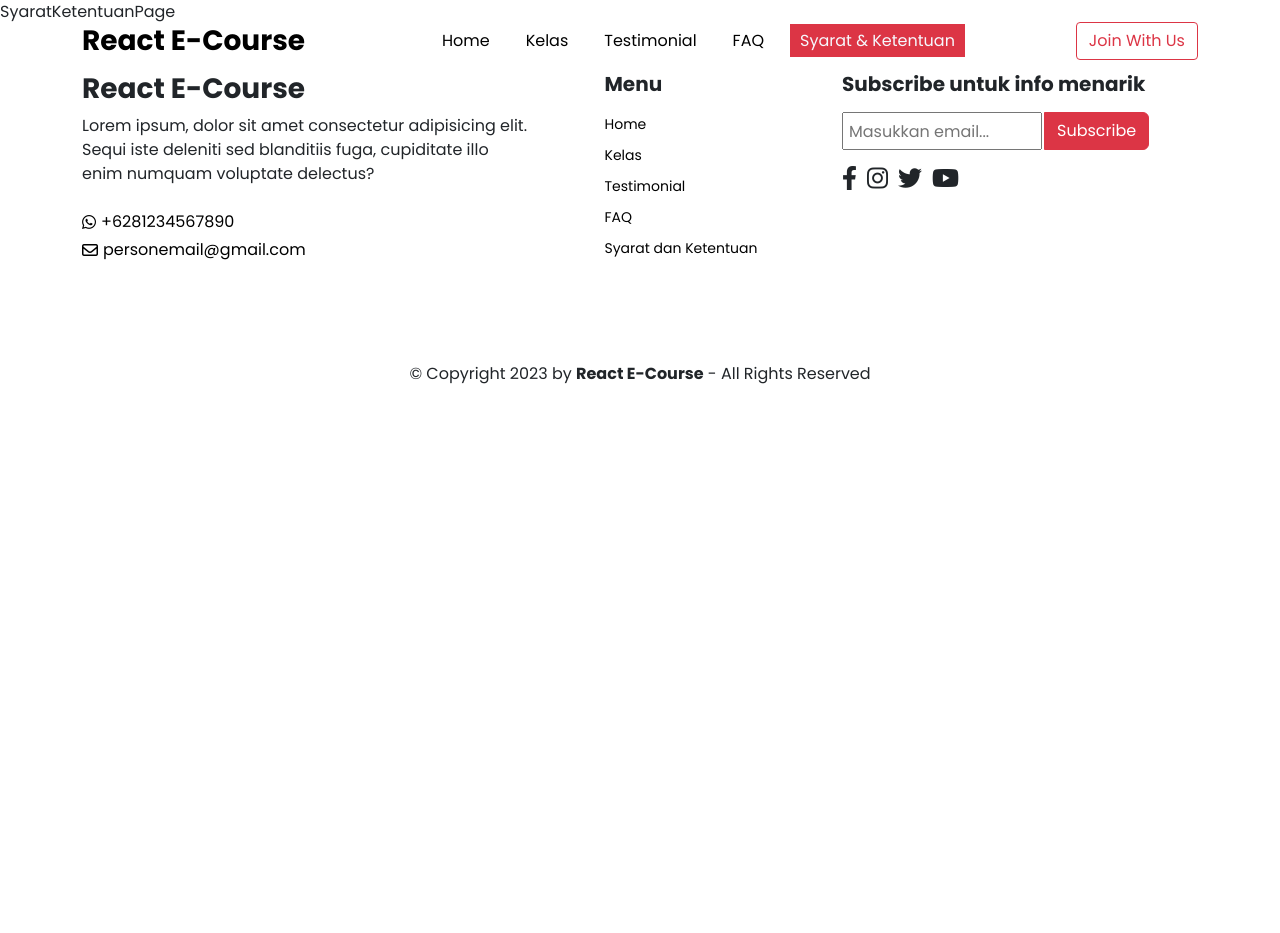
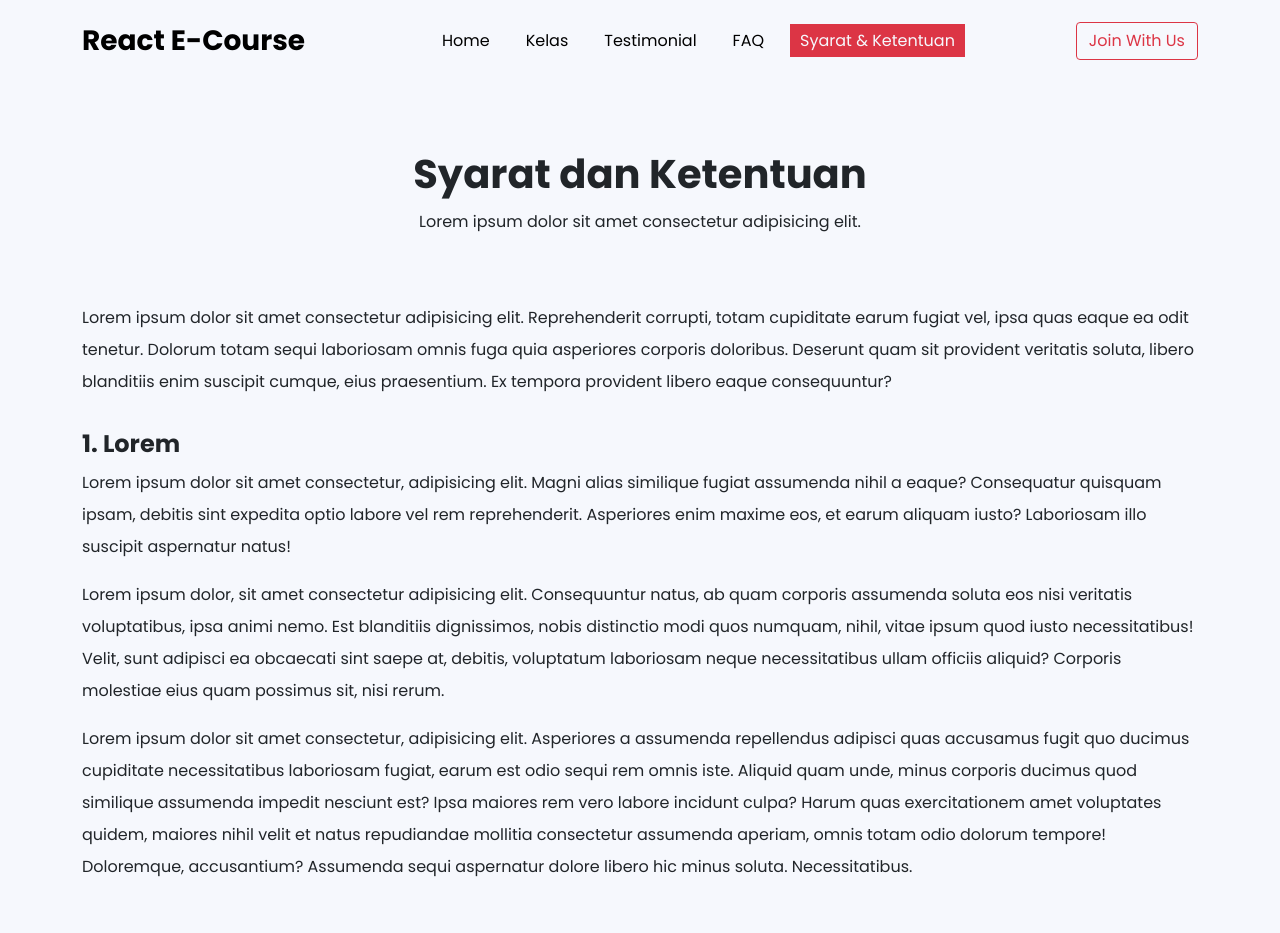
Before and after one commit to mhdryan09/react-web-course, a React (Vite) app: page /syarat-ketentuan in a window 1280 px wide. Shown: the top 933 px of the page. Before the commit the page ends 800 px from the top, so only its background shows below. Built offline with nearby package versions, Linux system fonts and the light colour scheme.

Commit message:
Membuat Halaman Syarat dan Ketentuan

```diff
--- a/src/main.css
+++ b/src/main.css
@@ -400,6 +400,16 @@ header {
   border-radius: 100%;
 }
 
+/* Syarat dan Ketentuan */
+.syarat-ketentuan-page .syarat-ketentuan {
+  padding-top: 150px;
+  background-color: var(--primary-color);
+}
+
+.syarat-ketentuan-page .syarat-ketentuan p {
+  line-height: 2;
+}
+
 /* Laptop */
 @media screen and (max-width: 992px) {
   .homepage .header-box {
--- a/src/pages/FaqPage.jsx
+++ b/src/pages/FaqPage.jsx
@@ -2,7 +2,7 @@ import FaqComponent from '../components/FaqComponent';
 
 const FaqPage = () => {
   return (
-    <div className='pt-5'>
+    <div className="pt-5">
       <FaqComponent />
     </div>
   );
--- a/src/pages/SyaratKetentuanPage.jsx
+++ b/src/pages/SyaratKetentuanPage.jsx
@@ -1,5 +1,133 @@
+import { Container, Row, Col } from 'react-bootstrap';
+import FaqComponent from '../components/FaqComponent';
+
 const SyaratKetentuanPage = () => {
-  return <div>SyaratKetentuanPage</div>;
+  return (
+    <div className="syarat-ketentuan-page">
+      <div className="syarat-ketentuan min-vh-100">
+        <Container>
+          <Row>
+            <Col>
+              <h1 className="fw-bold text-center mb-2">Syarat dan Ketentuan</h1>
+              <p className="text-center">
+                Lorem ipsum dolor sit amet consectetur adipisicing elit.
+              </p>
+            </Col>
+          </Row>
+
+          <Row className="pt-5">
+            <Col>
+              <p>
+                Lorem ipsum dolor sit amet consectetur adipisicing elit.
+                Reprehenderit corrupti, totam cupiditate earum fugiat vel, ipsa
+                quas eaque ea odit tenetur. Dolorum totam sequi laboriosam omnis
+                fuga quia asperiores corporis doloribus. Deserunt quam sit
+                provident veritatis soluta, libero blanditiis enim suscipit
+                cumque, eius praesentium. Ex tempora provident libero eaque
+                consequuntur?
+              </p>
+            </Col>
+          </Row>
+
+          <Row className="py-3">
+            <Col>
+              <h4 className="fw-bold">1. Lorem</h4>
+              <p>
+                Lorem ipsum dolor sit amet consectetur, adipisicing elit. Magni
+                alias similique fugiat assumenda nihil a eaque? Consequatur
+                quisquam ipsam, debitis sint expedita optio labore vel rem
+                reprehenderit. Asperiores enim maxime eos, et earum aliquam
+                iusto? Laboriosam illo suscipit aspernatur natus!
+              </p>
+              <p>
+                Lorem ipsum dolor, sit amet consectetur adipisicing elit.
+                Consequuntur natus, ab quam corporis assumenda soluta eos nisi
+                veritatis voluptatibus, ipsa animi nemo. Est blanditiis
+                dignissimos, nobis distinctio modi quos numquam, nihil, vitae
+                ipsum quod iusto necessitatibus! Velit, sunt adipisci ea
+                obcaecati sint saepe at, debitis, voluptatum laboriosam neque
+                necessitatibus ullam officiis aliquid? Corporis molestiae eius
+                quam possimus sit, nisi rerum.
+              </p>
+              <p>
+                Lorem ipsum dolor sit amet consectetur, adipisicing elit.
+                Asperiores a assumenda repellendus adipisci quas accusamus fugit
+                quo ducimus cupiditate necessitatibus laboriosam fugiat, earum
+                est odio sequi rem omnis iste. Aliquid quam unde, minus corporis
+                ducimus quod similique assumenda impedit nesciunt est? Ipsa
+                maiores rem vero labore incidunt culpa? Harum quas
+                exercitationem amet voluptates quidem, maiores nihil velit et
+                natus repudiandae mollitia consectetur assumenda aperiam, omnis
+                totam odio dolorum tempore! Doloremque, accusantium? Assumenda
+                sequi aspernatur dolore libero hic minus soluta. Necessitatibus.
+              </p>
+            </Col>
+          </Row>
+
+          <Row className="py-3">
+            <Col>
+              <h4 className="fw-bold">2. Lorem</h4>
+              <p>
+                Lorem ipsum dolor sit amet consectetur adipisicing elit. Ratione
+                eius voluptas maiores pariatur beatae, amet est illum maxime
+                similique provident inventore quos dolor expedita totam libero
+                commodi quidem dicta numquam corrupti voluptatibus quasi. Minus
+                repudiandae culpa, quisquam magni adipisci architecto quam
+                itaque libero dolorum dolorem consectetur nulla suscipit. Vel
+                dolor tempora dolorem laudantium laboriosam, accusamus inventore
+                praesentium deserunt pariatur est!
+              </p>
+              <p>
+                Lorem ipsum dolor sit amet consectetur adipisicing elit. Nisi
+                mollitia assumenda error illo sed asperiores ratione ipsam nam
+                nesciunt quasi saepe pariatur ipsum veniam modi numquam quis
+                ducimus consequuntur dolorum officiis, voluptas nemo explicabo!
+                Perferendis fugit omnis obcaecati non repellat nemo dolorum
+                error accusamus vero fuga nesciunt inventore voluptate ut
+                voluptatibus provident impedit facere, optio quam doloremque
+                autem a harum nam id? Libero vel fuga dolore officiis quasi
+                temporibus ipsa commodi, eius aliquam eum minima fugit
+                doloribus, placeat ex cumque.
+              </p>
+            </Col>
+          </Row>
+
+          <Row className="py-3">
+            <Col>
+              <h4 className="fw-bold">3. Lorem</h4>
+              <p>
+                Lorem ipsum dolor sit, amet consectetur adipisicing elit.
+                Mollitia qui adipisci porro reiciendis, expedita asperiores quas
+                assumenda sapiente quod voluptatum odit maiores. Exercitationem
+                tempore a accusantium corporis, voluptas, quas, asperiores quod
+                tempora atque natus repellendus necessitatibus labore aliquid
+                dicta nam ratione quia fuga fugit. Impedit possimus quod
+                mollitia cumque cupiditate!
+              </p>
+              <p>
+                Lorem ipsum dolor sit amet consectetur, adipisicing elit.
+                Voluptatum quibusdam neque voluptatibus accusamus tenetur
+                voluptas dolorum expedita iste quae labore odio eligendi
+                perspiciatis, beatae facere quasi incidunt necessitatibus. Qui
+                amet facere repellat minus, illum delectus similique.
+                Consequatur deserunt error magnam nisi mollitia, nesciunt
+                debitis fugiat culpa sed nostrum tempora rerum facere veritatis
+                reprehenderit molestias doloribus incidunt beatae quisquam
+                voluptatum voluptatem, id rem dolor eligendi? Iure perspiciatis
+                accusantium et corporis nemo vero, similique ut voluptate
+                pariatur enim suscipit molestias tempora culpa, exercitationem
+                sunt deleniti repellat architecto quod debitis eaque facilis
+                dolorum! Doloremque, odio delectus? Odio mollitia, commodi
+                repudiandae non error reprehenderit!
+              </p>
+            </Col>
+          </Row>
+        </Container>
+      </div>
+
+      <FaqComponent />
+    </div>
+  );
 };
 
 export default SyaratKetentuanPage;
```
